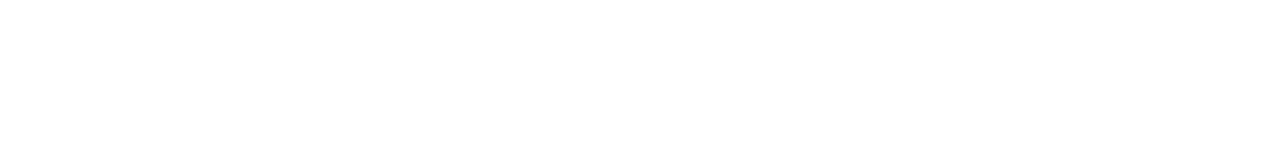
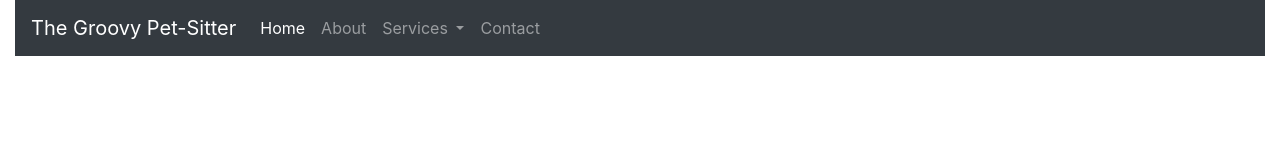
Before and after one commit to FihlaTV/pet-sitter, a plain HTML site: page index.html in a window 1280 px wide. Drawn offline with nearby package versions, Linux system fonts and the light colour scheme.

Commit message:
add navbar

```diff
--- a/index.html
+++ b/index.html
@@ -13,7 +13,40 @@
     <title>Hello, world!</title>
   </head>
   <body>
+    <div class="container-fluid">
+      <nav class="navbar navbar-expand-lg navbar-dark bg-dark">
+        <a class="navbar-brand" href="#">The Groovy Pet-Sitter</a>
+        <button class="navbar-toggler" type="button" data-toggle="collapse" data-target="#navbarSupportedContent" aria-controls="navbarSupportedContent" aria-expanded="false" aria-label="Toggle navigation">
+          <span class="navbar-toggler-icon"></span>
+        </button>
 
+        <div class="collapse navbar-collapse" id="navbarSupportedContent">
+          <ul class="navbar-nav mr-auto">
+            <li class="nav-item active">
+              <a class="nav-link" href="#">Home<span class="sr-only">(current)</span></a>
+            </li>
+            <li class="nav-item">
+              <a class="nav-link" href="#">About</a>
+            </li>
+            <li class="nav-item dropdown">
+              <a class="nav-link dropdown-toggle" href="#" id="navbarDropdown" role="button" data-toggle="dropdown" aria-haspopup="true" aria-expanded="false">
+                Services
+              </a>
+              <div class="dropdown-menu" aria-labelledby="navbarDropdown">
+                <a class="dropdown-item" href="#">Pet Sitting</a>
+                <div class="dropdown-divider"></div>
+                <a class="dropdown-item" href="#">Pet Walking</a>
+                <div class="dropdown-divider"></div>
+                <a class="dropdown-item" href="#">Grooming</a>
+              </div>
+            </li>
+            <li class="nav-item">
+              <a class="nav-link" href="#">Contact</a>
+            </li>
+          </ul>
+        </div>
+      </nav>
+    </div><!--end of container-fluid-->
 
     <!-- Optional JavaScript -->
     <!-- jQuery first, then Popper.js, then Bootstrap JS -->
```
